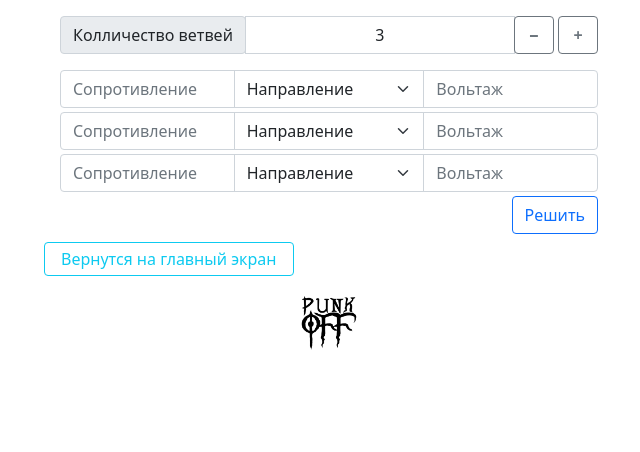
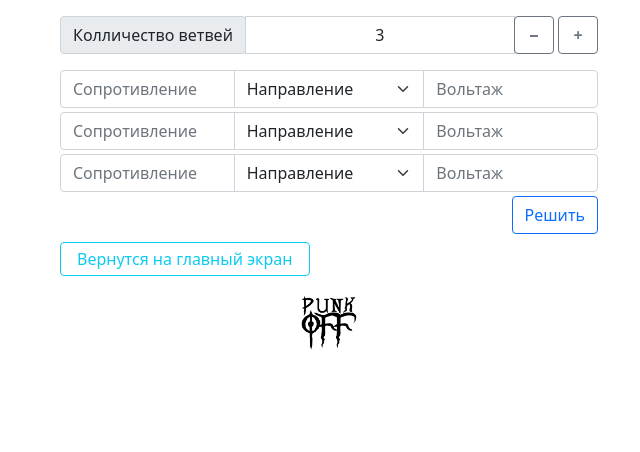
Before and after one commit to pank-su/site-reload, a Flask app: page /phys/task_1 in a window 1280 px wide. Shown: the top 452 px of the page, without its empty margins (311-951 px from the left). Run offline with Flask 2, Linux system fonts and the light colour scheme; some libraries are stand-ins or nearby versions.

Commit message:
add button

```diff
--- a/templates/first_task.html
+++ b/templates/first_task.html
@@ -151,7 +151,10 @@
 </div>
 
 </form>
-<button type="button" class="btn btn-outline-info px-3 py-1" onclick='document.location.replace("/")'>Вернутся на главный экран</button>
+<div class="px-3">
+    <button type="button" class="btn btn-outline-info px-3 py-1" onclick='document.location.replace("/")'>Вернутся на главный экран</button>
+</div>
+
 <footer class="py-2 d-flex justify-content-center" id='footer'>
     <a href="https://github.com/Cynep-SU">
         <img src="{{ url_for('static', filename='images/pankoff.png')}}" alt="HTML tutorial" style="width:78px;height:78px;">
```
